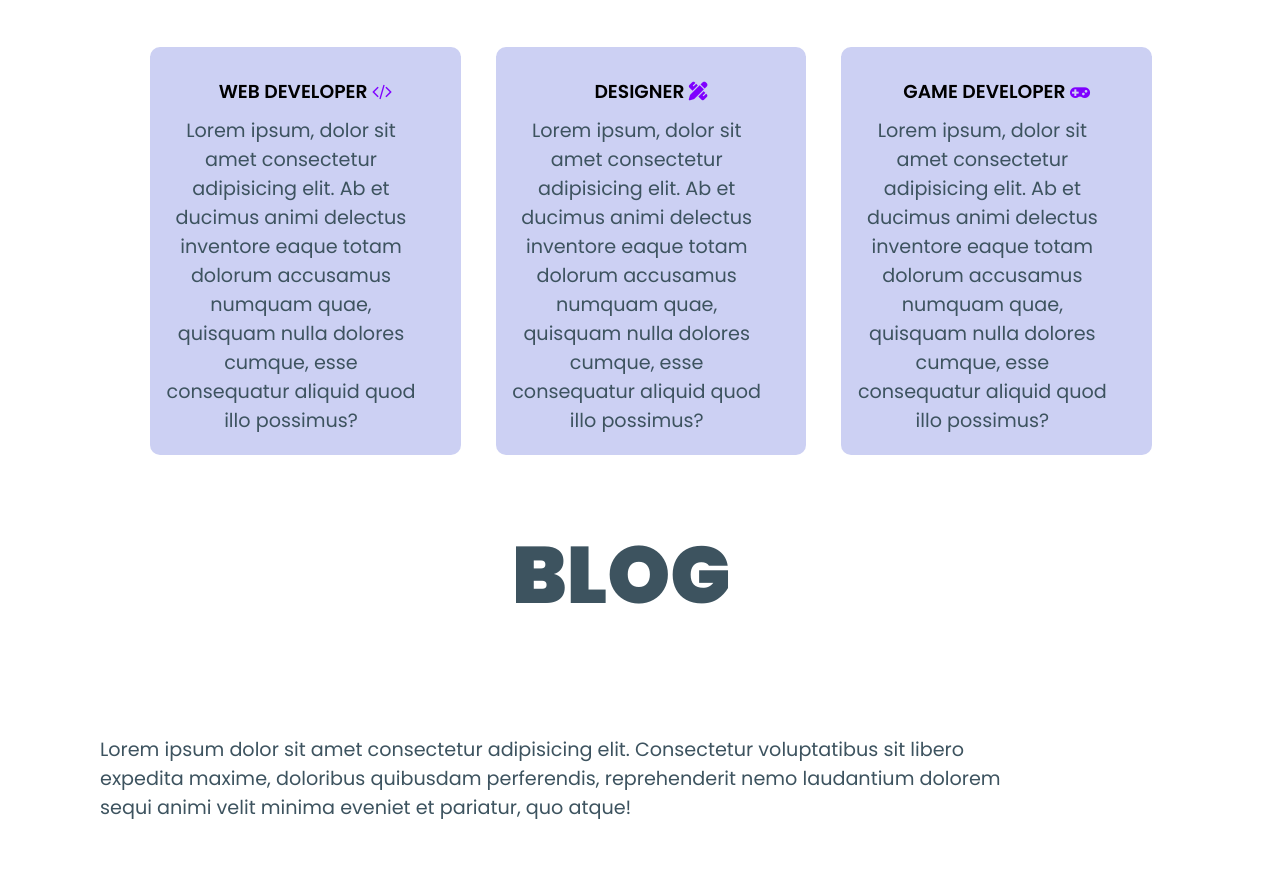
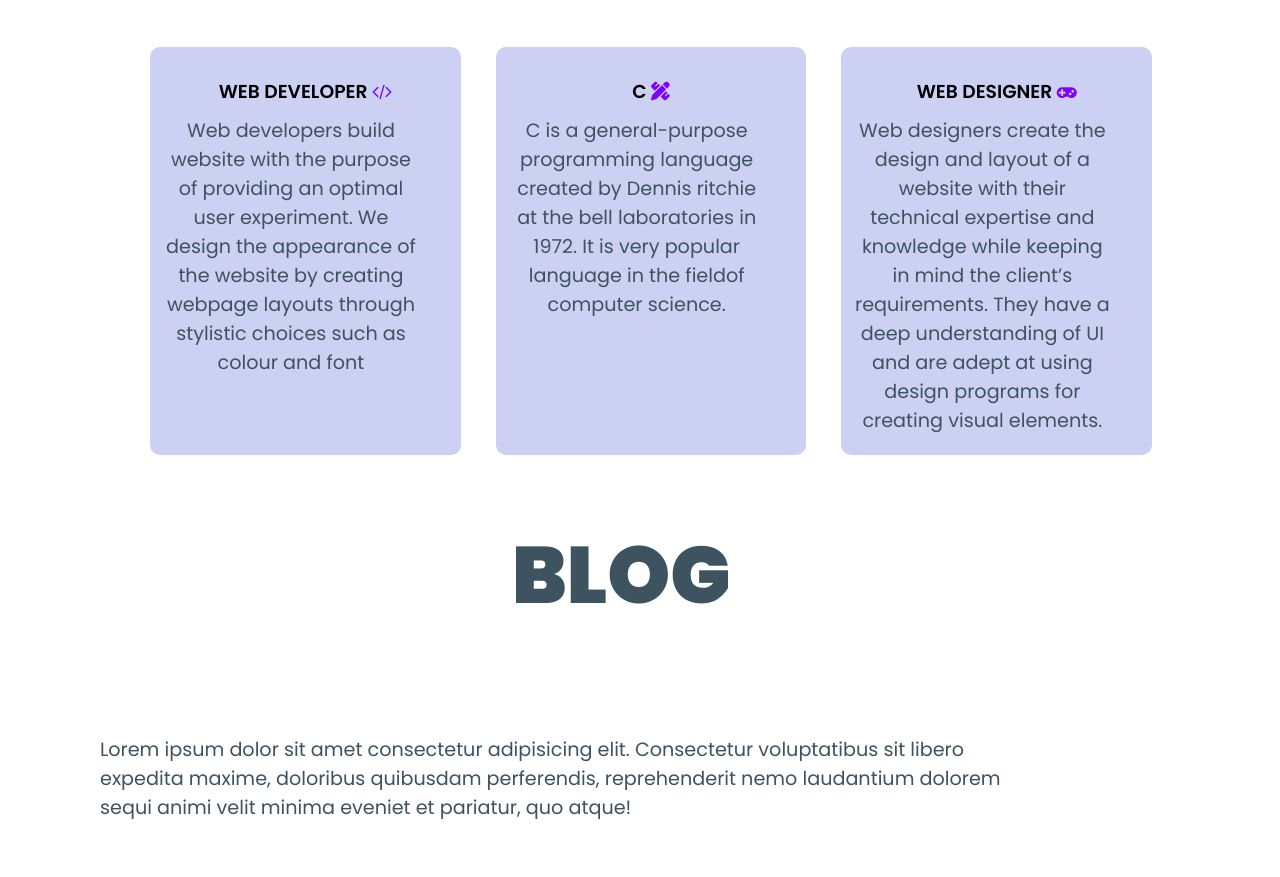
Before and after one commit to Aryan8126/my-resume, a plain HTML site: page index.html in a window 1280 px wide. Shown: the part 1723-2600 px from the top of the page. Drawn offline with nearby package versions, Linux system fonts and the light colour scheme.

Commit message:
Update index.html

```diff
--- a/index.html
+++ b/index.html
@@ -71,15 +71,15 @@
             <div class="row">
                 <div class="course-col">
                     <h3>WEB DEVELOPER  <span class="multiText"><i class="fa fa-code"></i></span></h3>
-                    <p>Lorem ipsum, dolor sit amet consectetur adipisicing elit. Ab et ducimus animi delectus inventore eaque totam dolorum accusamus numquam quae, quisquam nulla dolores cumque, esse consequatur aliquid quod illo possimus?</p>
+                    <p>Web developers build website with the purpose of providing an optimal user experiment. We design the appearance of the website by creating webpage layouts through stylistic choices such as colour and font</p>
                 </div>
                 <div class="course-col">
-                    <h3>DESIGNER  <span class="multiText"><i class="fa fa-pen-ruler"></i></span></h3></h3>
-                    <p>Lorem ipsum, dolor sit amet consectetur adipisicing elit. Ab et ducimus animi delectus inventore eaque totam dolorum accusamus numquam quae, quisquam nulla dolores cumque, esse consequatur aliquid quod illo possimus?</p>
+                    <h3>C  <span class="multiText"><i class="fa fa-pen-ruler"></i></span></h3></h3>
+                    <p>C is a general-purpose programming language created by Dennis ritchie at the bell laboratories in 1972. It is very popular language in the fieldof computer science.</p>
                 </div>
                 <div class="course-col">
-                    <h3>GAME DEVELOPER <span class="multiText"><i class="fa fa-gamepad"></i></span></h3></i></h3>
-                    <p>Lorem ipsum, dolor sit amet consectetur adipisicing elit. Ab et ducimus animi delectus inventore eaque totam dolorum accusamus numquam quae, quisquam nulla dolores cumque, esse consequatur aliquid quod illo possimus?</p>
+                    <h3>WEB DESIGNER <span class="multiText"><i class="fa fa-gamepad"></i></span></h3></i></h3>
+                    <p>Web designers create the design and layout of a website with their technical expertise and knowledge while keeping in mind the client’s requirements. They have a deep understanding of UI and are adept at using design programs for creating visual elements.</p>
                 </div>
             </div>
         </div>
```
